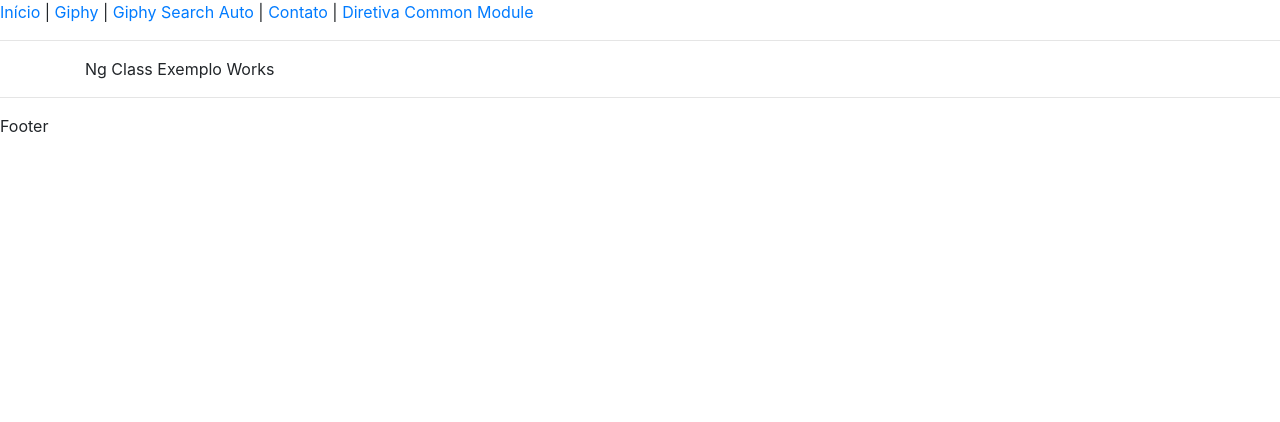
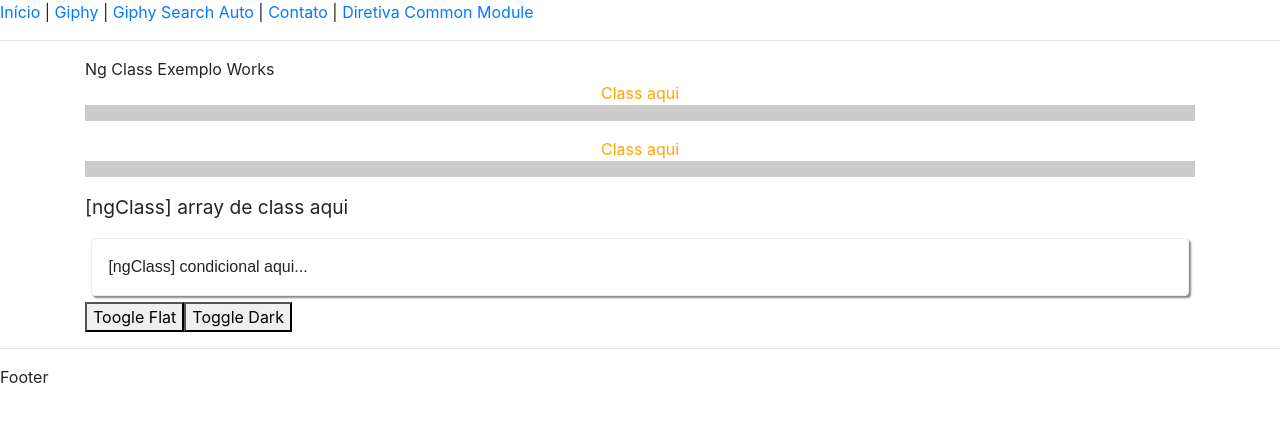
Before and after one commit to fabras-coding/giphy-search, an Angular app: page /ngclass in a window 1280 px wide. Shown: the top 422 px of the page. Built offline with nearby package versions, Linux system fonts and the light colour scheme.

Commit message:
Finalizando Exemplos de Rotas Filhas

```diff
--- a/src/app/diretiva-common-module/ngclass-exemplo/ngclass-exemplo.component.css
+++ b/src/app/diretiva-common-module/ngclass-exemplo/ngclass-exemplo.component.css
@@ -0,0 +1,39 @@
+.centered-text{
+    text-align: center;
+}
+
+.underlined {
+    border-bottom: 1pc solid #ccc;
+}
+
+.orange {
+    color: orange;
+}
+
+.success{
+    color: green;
+    font-weight: bold;
+
+}
+
+.big{
+    font-size: 1.2rem;
+}
+
+.card{
+    border: 1px solid #eee;
+    padding: 1rem;
+    margin: 0.4rem;
+    font-family: sans-serif;
+    box-shadow: 2px 2px 2px #888888;
+}
+
+.dark{
+    background-color: #444;
+    border-color: #000;
+    color: #fff;
+}
+
+.flat {
+    box-shadow: none;
+}
--- a/src/app/diretiva-common-module/ngclass-exemplo/ngclass-exemplo.component.html
+++ b/src/app/diretiva-common-module/ngclass-exemplo/ngclass-exemplo.component.html
@@ -1 +1,21 @@
 Ng Class Exemplo Works
+<p class="centered-text underlined orange">
+    Class aqui
+</p>
+
+
+<p ngClass="centered-text underlined" class="orange">
+    Class aqui
+</p>
+
+<p [ngClass]="['sucess', 'big']">
+    [ngClass] array de class aqui
+</p>
+
+
+<p [ngClass]="{card: true, dark: dark, flat: flat}">
+    [ngClass] condicional aqui...
+</p>
+
+<button type="button" (click)="flat=!flat">Toogle Flat</button>
+<button type="button" (click)="dark=!dark">Toggle Dark</button>
--- a/src/app/diretiva-common-module/ngclass-exemplo/ngclass-exemplo.component.ts
+++ b/src/app/diretiva-common-module/ngclass-exemplo/ngclass-exemplo.component.ts
@@ -6,23 +6,10 @@ import { Component, OnInit } from '@angular/core';
     styleUrls: ['ngclass-exemplo.component.css']
 })
 
-export class NgClassExemploComponent implements OnInit {
+export class NgClassExemploComponent  {
+
+    flat: boolean = false;
+    dark:boolean = false;
 
 
-    cor: string = 'brown';
-
-    borderStyle ='1px solid black';
-
-    alertStyles = {
-        'color': 'yellow',
-        'font-weight': 'bold',
-        'borderBottom': this.borderStyle
-    };
-
-    ngOnInit() {
-
-    }
-
-
-    constructor(){}
 }
--- a/src/app/diretiva-common-module/ngstyle-exemplo/ngstyle-exemplo.component.ts
+++ b/src/app/diretiva-common-module/ngstyle-exemplo/ngstyle-exemplo.component.ts
@@ -10,8 +10,7 @@ export class NgStyleExemploComponent  {
 
 
     cor: string = 'blue';
-    flat: boolean = false;
-    dark:boolean = false;
+
 
     borderStyle ='1px solid black';
 
--- a/src/app/diretiva-common-module/ngswitch-exemplo/ngswitch-exemplo.component.html
+++ b/src/app/diretiva-common-module/ngswitch-exemplo/ngswitch-exemplo.component.html
@@ -1 +1,13 @@
 ng Switch Works
+
+<div class="table-selection">
+    <button (click)="setFormatacao(1)">Itálico</button>
+    <button (click)="setFormatacao(2)">Negrito</button>
+    <button (click)="setFormatacao(3)">Sublinhado</button>
+</div>
+
+<div [ngSwitch]="formatacao">
+    <I *ngSwitchCase="1">Itálico</I>
+    <B *ngSwitchCase="2">Negrito</B>
+    <U *ngSwitchCase="3">Sublinhado</U>
+</div>
--- a/src/app/diretiva-common-module/ngswitch-exemplo/ngswitch-exemplo.component.ts
+++ b/src/app/diretiva-common-module/ngswitch-exemplo/ngswitch-exemplo.component.ts
@@ -9,14 +9,14 @@ import { Component, OnInit } from '@angular/core';
 export class NgSwitchExemploComponent  {
 
 
-tab: number =0;
+formatacao: number =0;
 
-setTab(num: number){
-    this.tab=num;
+setFormatacao(num: number){
+    this.formatacao=num;
 }
 
 isSelected(num: number){
-    return this.tab ===num;
+    return this.formatacao ===num;
 }
 
 }
```
